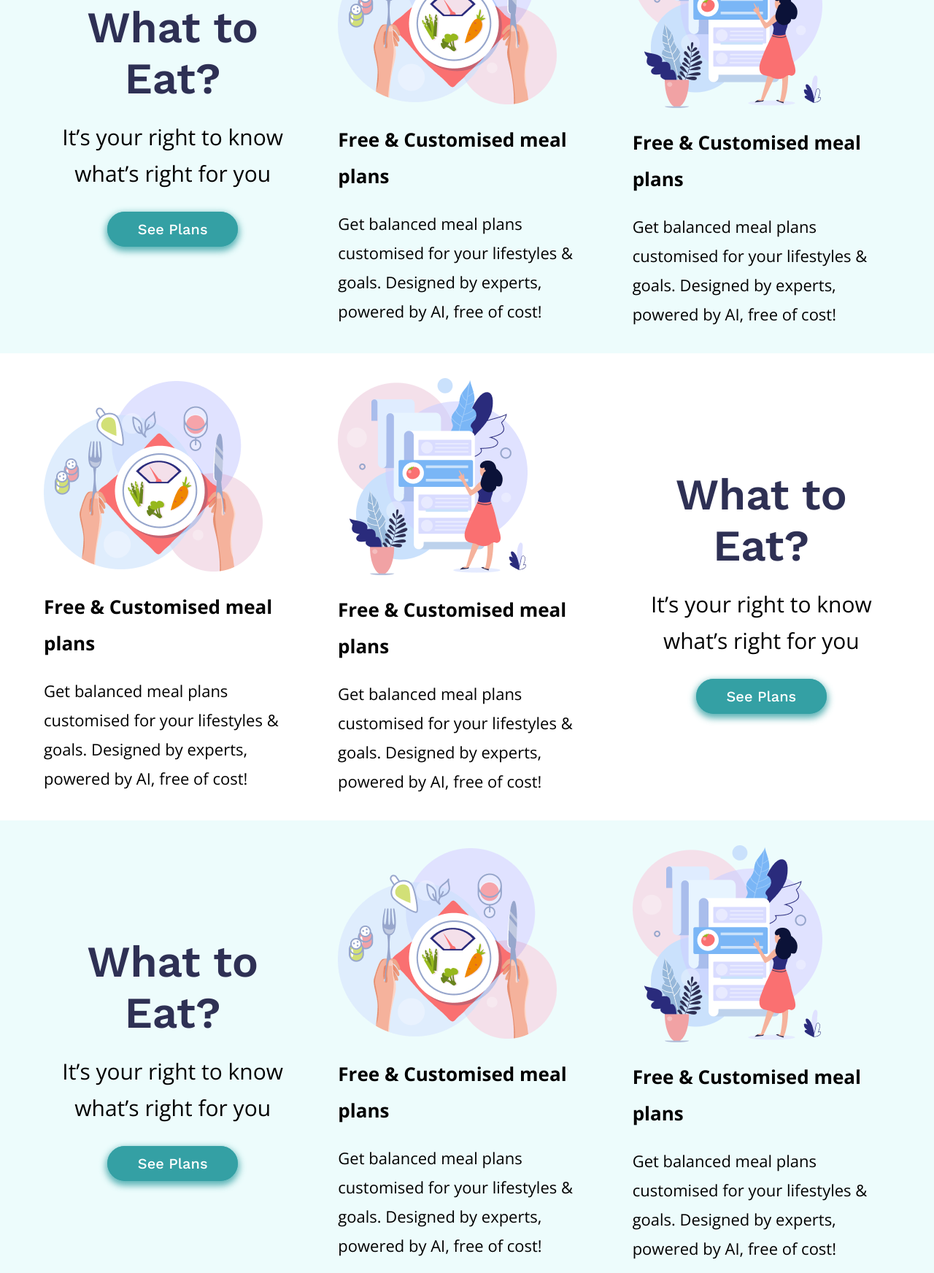
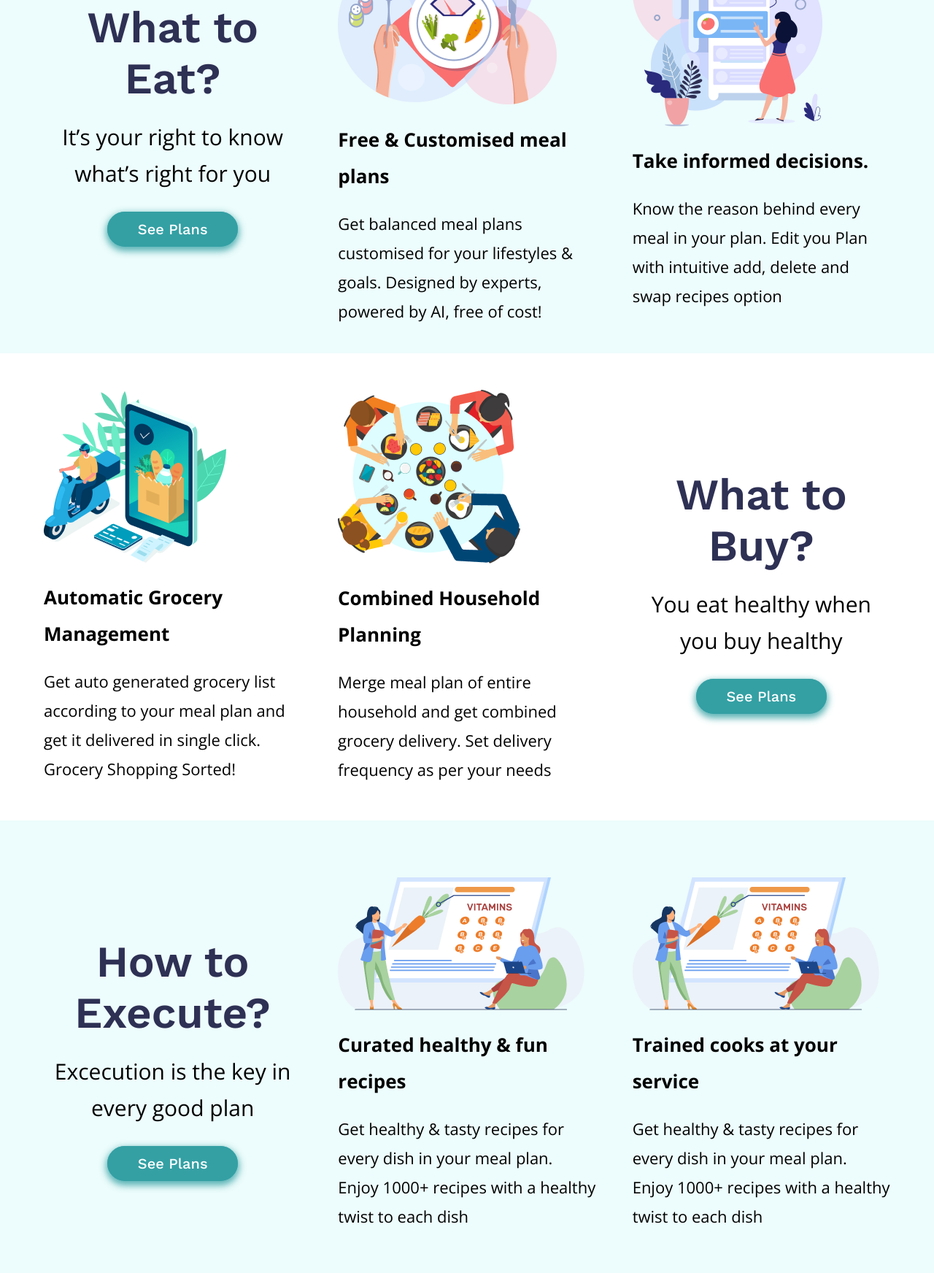
Before and after one commit to AbhinandanSingla/habeto_website, a website: page index.html in a window 1280 px wide. Shown: the part 1736-3480 px from the top of the page at 73% size. Drawn offline with nearby package versions, Linux system fonts and the light colour scheme.

Commit message:
ui updated

```diff
--- a/public/index.html
+++ b/index.html
@@ -5,7 +5,7 @@
     <meta name="viewport"
           content="width=device-width, user-scalable=no, initial-scale=1.0, maximum-scale=1.0, minimum-scale=1.0">
     <meta http-equiv="X-UA-Compatible" content="ie=edge">
-    <link rel="stylesheet" href="css/style.css">
+    <link rel="stylesheet" href="public/css/style.css">
     <link href="https://cdnjs.cloudflare.com/ajax/libs/OwlCarousel2/2.3.4/assets/owl.carousel.min.css" rel="stylesheet"
           type="text/css"/>
     <link href="https://cdnjs.cloudflare.com/ajax/libs/OwlCarousel2/2.3.4/assets/owl.theme.default.css" rel="stylesheet"
@@ -23,7 +23,7 @@
 <section class="navbar">
     <div class="max-width">
         <div class="nav-logo">
-            <img src="assets/images/logo.png" alt="">
+            <img src="public/assets/images/logo.png" alt="">
             <div class="logoHeading">HabEato</div>
         </div>
         <ul>
@@ -83,7 +83,7 @@
         </div>
         <div class="m2Card" data-aos="fade-up" data-aos-duration="600" data-aos-easing="ease-in-sine"
              data-aos-once="false" data-aos-delay="500">
-            <img src="assets/images/menu/m1.png" alt="" class="mediaImage">
+            <img src="public/assets/images/menu/m1.png" alt="" class="mediaImage">
             <div class="m2Heading">Free & Customised meal plans</div>
             <div class="m2Sub">Get balanced meal plans customised for your lifestyles & goals. Designed by experts,
                 powered by AI, free of cost!
@@ -91,10 +91,10 @@
         </div>
         <div class="m3Card" data-aos="fade-up" data-aos-duration="400" data-aos-easing="ease-in-sine"
              data-aos-once="false" data-aos-delay="800">
-            <img src="assets/images/menu/m2.png" alt="" class="mediaImage">
-            <div class="m2Heading">Free & Customised meal plans</div>
-            <div class="m2Sub">Get balanced meal plans customised for your lifestyles & goals. Designed by experts,
-                powered by AI, free of cost!
+            <img src="public/assets/images/menu/m2.png" alt="" class="mediaImage">
+            <div class="m2Heading">Take informed decisions.</div>
+            <div class="m2Sub">Know the reason behind every meal in your plan. Edit you Plan with intuitive add, delete
+                and swap recipes option
             </div>
         </div>
     </div>
@@ -103,24 +103,28 @@
     <div class="max-width">
         <div class="m2Card2" data-aos="zoom-in" data-aos-duration="800" data-aos-easing="ease-in-sine"
              data-aos-once="false">
-            <img src="assets/images/menu/m1.png" alt="" class="mediaImage">
-            <div class="m2Heading">Free & Customised meal plans</div>
-            <div class="m2Sub">Get balanced meal plans customised for your lifestyles & goals. Designed by experts,
-                powered by AI, free of cost!
+            <img src="public/assets/images/menu/m3.png" alt="" class="mediaImage">
+            <div class="m2Heading">Automatic Grocery Management</div>
+            <div class="m2Sub">Get auto generated grocery list according to your meal plan and get it delivered in
+                single click. Grocery Shopping Sorted!
             </div>
         </div>
         <div class="m3Card2" data-aos="zoom-in" data-aos-duration="800" data-aos-easing="ease-in-sine"
              data-aos-once="false" data-aos-delay="500">
-            <img src="assets/images/menu/m2.png" alt="" class="mediaImage">
-            <div class="m2Heading">Free & Customised meal plans</div>
-            <div class="m2Sub">Get balanced meal plans customised for your lifestyles & goals. Designed by experts,
-                powered by AI, free of cost!
+            <img src="public/assets/images/menu/m4.png" alt="" class="mediaImage">
+            <div class="m2Heading">Combined Household Planning</div>
+            <div class="m2Sub">Merge meal plan of entire household and get combined grocery delivery. Set delivery
+                frequency as per your needs
             </div>
         </div>
         <div class="m1Card2" data-aos="fade-up" data-aos-duration="800" data-aos-easing="ease-in-sine"
              data-aos-once="false" data-aos-delay="800">
-            <div class="m1Heading">What to Eat?</div>
-            <div class="m1Sub">It’s your right to know what’s right for you</div>
+            <div class="m1Heading">What to
+                Buy?
+            </div>
+            <div class="m1Sub">You eat healthy when
+                you buy healthy
+            </div>
             <div class="m1Plan"><a href="">See Plans</a></div>
 
         </div>
@@ -131,25 +135,27 @@
     <div class="max-width" style="background: #EDFCFC">
         <div class="m1Card" data-aos="fade-up" data-aos-duration="800" data-aos-easing="ease-in-sine"
              data-aos-once="false">
-            <div class="m1Heading">What to Eat?</div>
-            <div class="m1Sub">It’s your right to know what’s right for you</div>
+            <div class="m1Heading">How to
+                Execute?
+            </div>
+            <div class="m1Sub">Excecution is the key in every good plan</div>
             <div class="m1Plan"><a href="">See Plans</a></div>
 
         </div>
         <div class="m2Card" data-aos="fade-up" data-aos-duration="800" data-aos-easing="ease-in-sine"
              data-aos-once="false" data-aos-delay="500">
-            <img src="assets/images/menu/m1.png" alt="" class="mediaImage">
-            <div class="m2Heading">Free & Customised meal plans</div>
-            <div class="m2Sub">Get balanced meal plans customised for your lifestyles & goals. Designed by experts,
-                powered by AI, free of cost!
+            <img src="public/assets/images/menu/m5.png" alt="" class="mediaImage">
+            <div class="m2Heading">Curated healthy & fun recipes</div>
+            <div class="m2Sub">Get healthy & tasty recipes for every dish in your meal plan. Enjoy 1000+ recipes with a
+                healthy twist to each dish
             </div>
         </div>
         <div class="m3Card" data-aos="fade-up" data-aos-duration="800" data-aos-easing="ease-in-sine"
              data-aos-once="false" data-aos-delay="800">
-            <img src="assets/images/menu/m2.png" alt="" class="mediaImage">
-            <div class="m2Heading">Free & Customised meal plans</div>
-            <div class="m2Sub">Get balanced meal plans customised for your lifestyles & goals. Designed by experts,
-                powered by AI, free of cost!
+            <img src="public/assets/images/menu/m5.png" alt="" class="mediaImage">
+            <div class="m2Heading">Trained cooks at your service</div>
+            <div class="m2Sub">Get healthy & tasty recipes for every dish in your meal plan. Enjoy 1000+ recipes with a
+                healthy twist to each dish
             </div>
         </div>
     </div>
@@ -157,7 +163,7 @@
 <section class="solution">
     <div class="max-width">
         <div class="quizR">
-            <img src="assets/images/quizSolution/quizSolution.png" alt="">
+            <img src="public/assets/images/quizSolution/quizSolution.png" alt="">
             <div class="quizContent">
                 <div class="quiz_heading">What’s the right solution
                     for you?
@@ -172,7 +178,7 @@
         <div class="t_head">This is why we do what we do</div>
         <div class="t_imageCarousel owl-carousel owl-theme">
             <div class="t_image t_image1">
-                <img src="assets/images/t_images/t1.png" alt="">
+                <img src="public/assets/images/t_images/t1.png" alt="">
                 <div class="t_imageContent">
                     <div class="t_topText">
                         Get balanced meal plans customised for your lifestyles & goals. Designed by experts, powered by
@@ -183,7 +189,7 @@
                     </div>
                 </div>
             </div>
-            <div class="t_image t_image2"><img src="assets/images/t_images/t2.png" alt="">
+            <div class="t_image t_image2"><img src="public/assets/images/t_images/t2.png" alt="">
                 <div class="t_imageContent">
                     <div class="t_topText">
                         Get balanced meal plans customised for your lifestyles & goals. Designed by experts, powered by
@@ -194,7 +200,7 @@
                     </div>
                 </div>
             </div>
-            <div class="t_image t_image3"><img src="assets/images/t_images/t3.png" alt="">
+            <div class="t_image t_image3"><img src="public/assets/images/t_images/t3.png" alt="">
                 <div class="t_imageContent">
                     <div class="t_topText">
                         Get balanced meal plans customised for your lifestyles & goals. Designed by experts, powered by
@@ -205,7 +211,7 @@
                     </div>
                 </div>
             </div>
-            <div class="t_image t_image4"><img src="assets/images/t_images/t1.png" alt="">
+            <div class="t_image t_image4"><img src="public/assets/images/t_images/t1.png" alt="">
                 <div class="t_imageContent">
                     <div class="t_topText">
                         Get balanced meal plans customised for your lifestyles & goals. Designed by experts, powered by
@@ -216,7 +222,7 @@
                     </div>
                 </div>
             </div>
-            <div class="t_image t_image5"><img src="assets/images/t_images/t2.png" alt="">
+            <div class="t_image t_image5"><img src="public/assets/images/t_images/t2.png" alt="">
                 <div class="t_imageContent">
                     <div class="t_topText">
                         Get balanced meal plans customised for your lifestyles & goals. Designed by experts, powered by
@@ -227,7 +233,7 @@
                     </div>
                 </div>
             </div>
-            <div class="t_image t_image6"><img src="assets/images/t_images/t3.png" alt="">
+            <div class="t_image t_image6"><img src="public/assets/images/t_images/t3.png" alt="">
                 <div class="t_imageContent">
                     <div class="t_topText">
                         Get balanced meal plans customised for your lifestyles & goals. Designed by experts, powered by
@@ -252,7 +258,7 @@
             </a>
 
         </div>
-        <img src="assets/images/footerPic.png" alt="">
+        <img src="public/assets/images/footerPic.png" alt="">
         <div class="f_contact">Contact us at care@habeato.in</div>
     </div>
 </section>
```
Also changed, not shown: public/assets/images/menu/m3.png (added), public/assets/images/menu/m4.png (added), public/assets/images/menu/m5.png (added).
